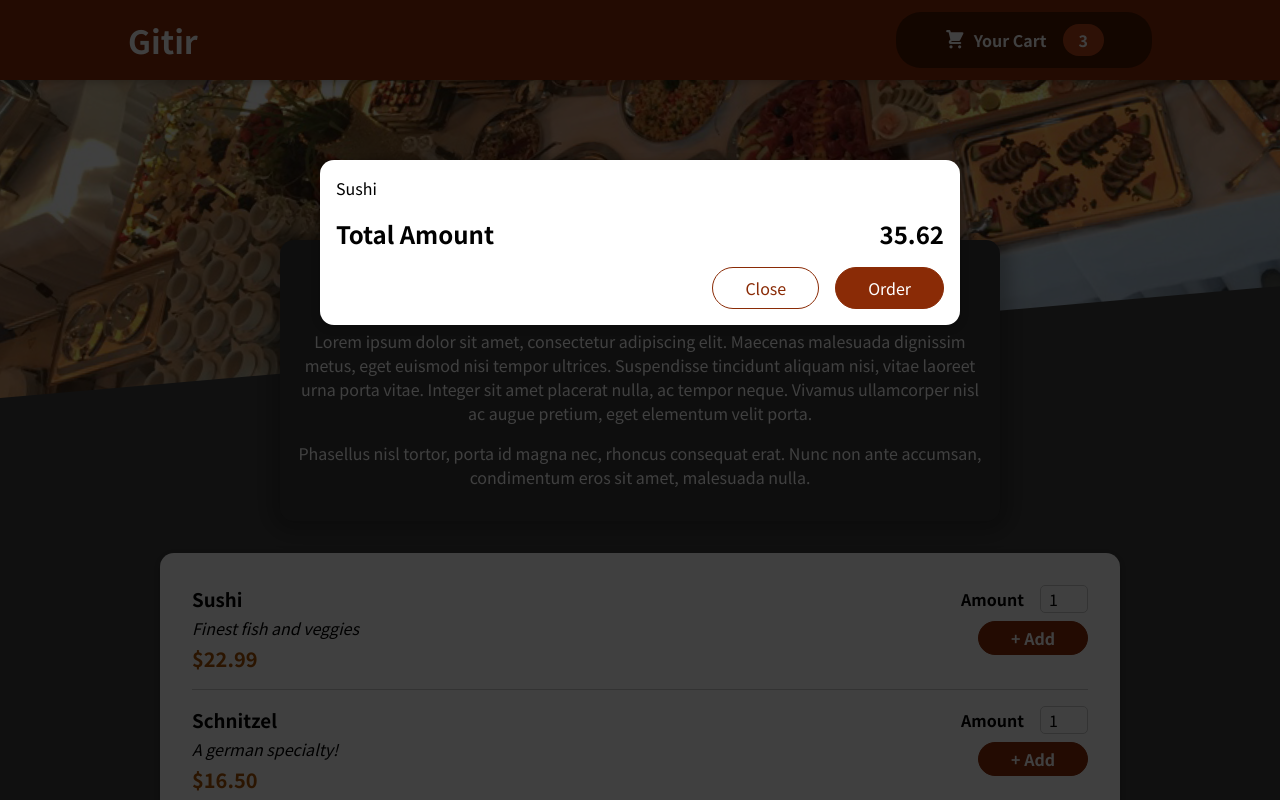
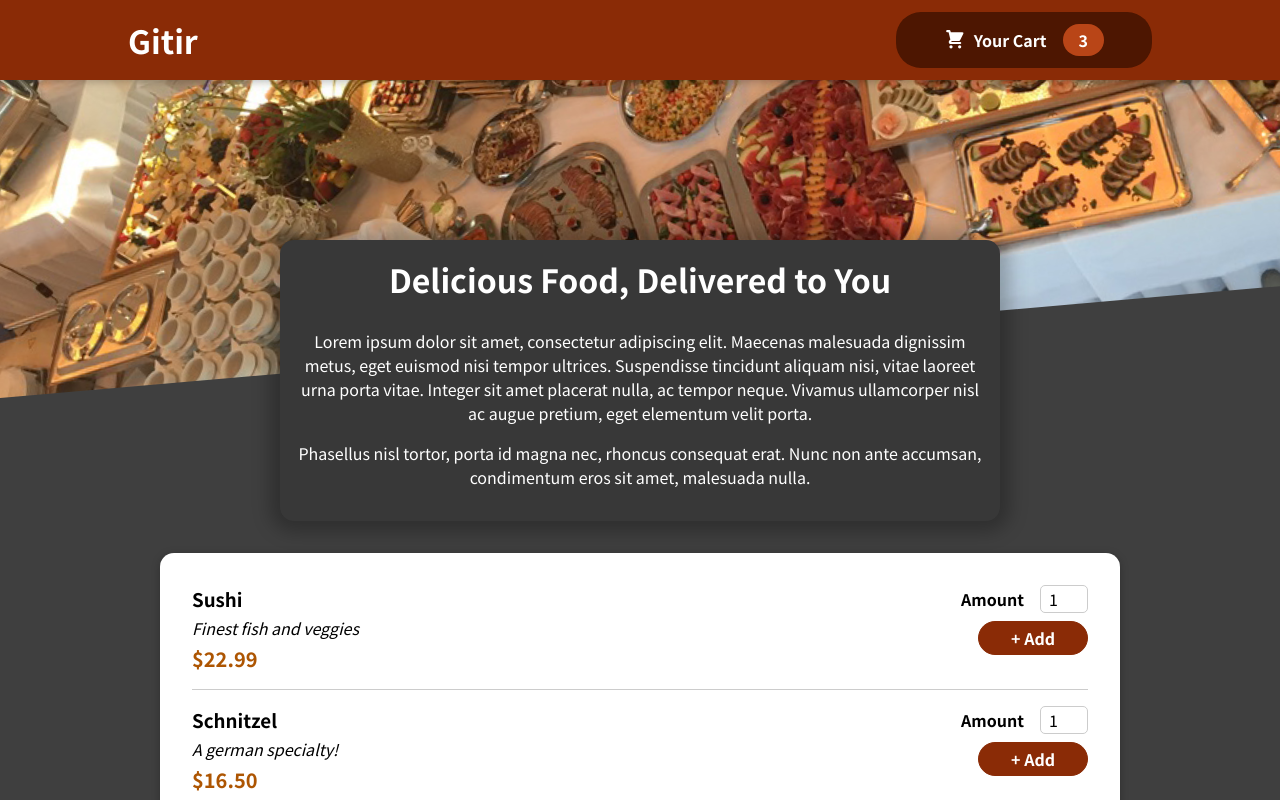
Before and after one commit to muratyilmaz743/gitir, a React (Create React App) app: page / in a window 1280 px wide. Shown: the top 800 px of the page. Built offline with nearby package versions, Linux system fonts and the light colour scheme.

Commit message:
cart show hide

```diff
--- a/src/App.js
+++ b/src/App.js
@@ -1,13 +1,23 @@
 import Header from "./components/Layout/Header";
-import { Fragment } from "react";
+import { Fragment, useState } from "react";
 import Meals from "./components/Meals/Meals";
 import Cart from "./components/Cart/Cart";
 
 function App() {
+  const [cartShown, setCartShown] = useState(false);
+
+  const showCartHandler = () => {
+    setCartShown(true);
+  };
+
+  const hideCartHandler = () => {
+    setCartShown(false);
+  };
+
   return (
     <Fragment>
-      <Cart />
-      <Header />
+      {cartShown && <Cart onClose={hideCartHandler} />}
+      <Header onShowCart={showCartHandler} />
       <main>
         <Meals />
       </main>
--- a/src/components/Cart/Cart.js
+++ b/src/components/Cart/Cart.js
@@ -18,7 +18,9 @@ const Cart = (props) => {
         <span>35.62</span>
       </div>
       <div className={classes.actions}>
-        <button className={classes["button--alt"]}>Close</button>
+        <button className={classes["button--alt"]} onClick={props.onClose}>
+          Close
+        </button>
         <button className={classes.button}>Order</button>
       </div>
     </Modal>
--- a/src/components/Layout/Header.js
+++ b/src/components/Layout/Header.js
@@ -1,19 +1,21 @@
-import {Fragment} from "react";
+import { Fragment } from "react";
 
-import mealsImage from '../../assets/meals.jpg'
+import mealsImage from "../../assets/meals.jpg";
 import classes from "./Header.module.css";
 import HeaderCartButton from "./HeaderCartButton";
 
-const Header = props => {
-    return <Fragment>
-        <header className={classes.header}>
-            <h1>Gitir</h1>
-            <HeaderCartButton/>
-        </header>
-        <div className={classes['main-image']}>
-            <img src={mealsImage} alt="table on meals"/>
-        </div>
+const Header = (props) => {
+  return (
+    <Fragment>
+      <header className={classes.header}>
+        <h1>Gitir</h1>
+        <HeaderCartButton onClick={props.onShowCart} />
+      </header>
+      <div className={classes["main-image"]}>
+        <img src={mealsImage} alt="table on meals" />
+      </div>
     </Fragment>
-}
+  );
+};
 
 export default Header;
--- a/src/components/Layout/HeaderCartButton.js
+++ b/src/components/Layout/HeaderCartButton.js
@@ -1,15 +1,16 @@
 import classes from "./HeaderCartButton.module.css";
 import CartIcon from "../Cart/CartIcon";
 
-const HeaderCartButton = props => {
-    return(
-    <button className={classes.button}>
-        <span className={classes.icon}>
-            <CartIcon />
-        </span>
-        <span>Your Cart</span>
-        <span className={classes.badge}>3</span>
-    </button>)
-}
+const HeaderCartButton = (props) => {
+  return (
+    <button className={classes.button} onClick={props.onClick}>
+      <span className={classes.icon}>
+        <CartIcon />
+      </span>
+      <span>Your Cart</span>
+      <span className={classes.badge}>3</span>
+    </button>
+  );
+};
 
 export default HeaderCartButton;
```
